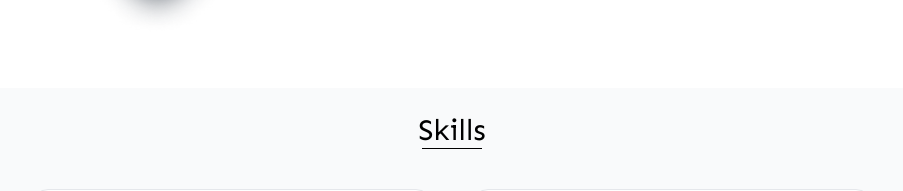
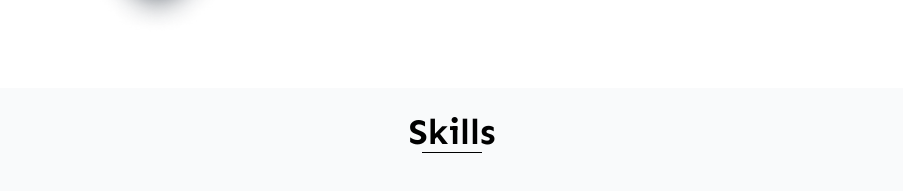
Before and after one commit to SheikAbdullahProjects/portfolio, a React (Vite) app: page / in a window 1280 px wide. Shown: the part 1534-1725 px from the top of the page, without its empty margins (188-1091 px from the left). Built offline with nearby package versions, Linux system fonts and the light colour scheme.

Commit message:
Update SkillsList.jsx

```diff
--- a/src/components/SkillsList.jsx
+++ b/src/components/SkillsList.jsx
@@ -27,7 +27,7 @@ const SkillsList = () => {
   ];
   return (
     <div className="my-6 py-6 px-4 sm:px-8 md:px-12 lg:px-16 bg-[#F9FAFB]" id="skills">
-    <h2 className="text-center text-3xl mb-5">Skills <hr className="w-15 mx-auto" /></h2>
+    <h2 className="text-center text-4xl font-bold mb-5">Skills <hr className="w-15 mx-auto" /></h2>
     <div className='mx-auto flex justify-center gap-10 flex-wrap mt-10'>
 
     <Skill skills={programmingLanguage} name="Programming Language" color="#FF9494" icon={<AppWindow />} text="Creating responsive ,accessible and performant user interfaces with modern technologies." />
```
